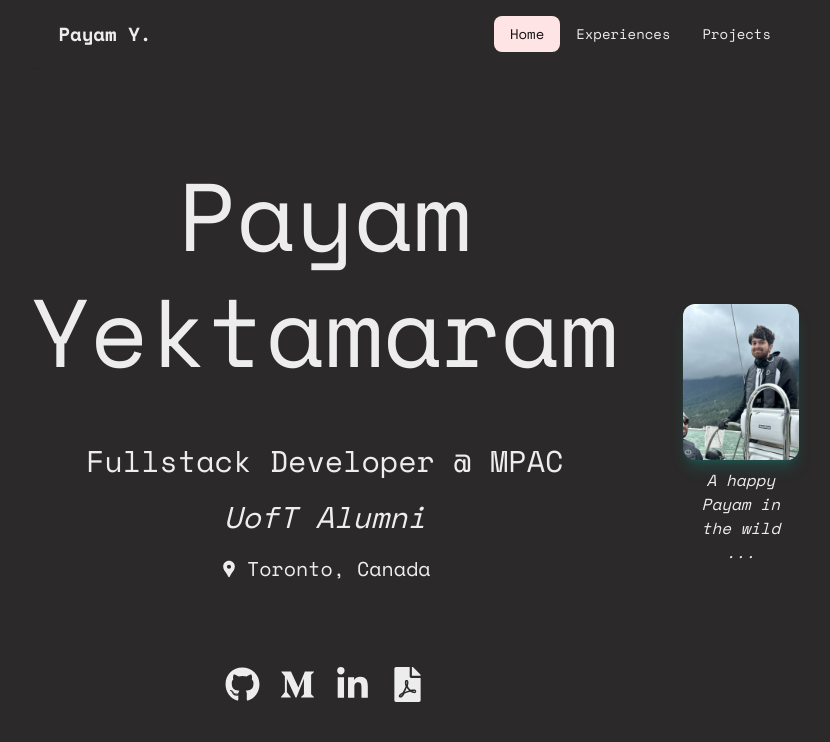
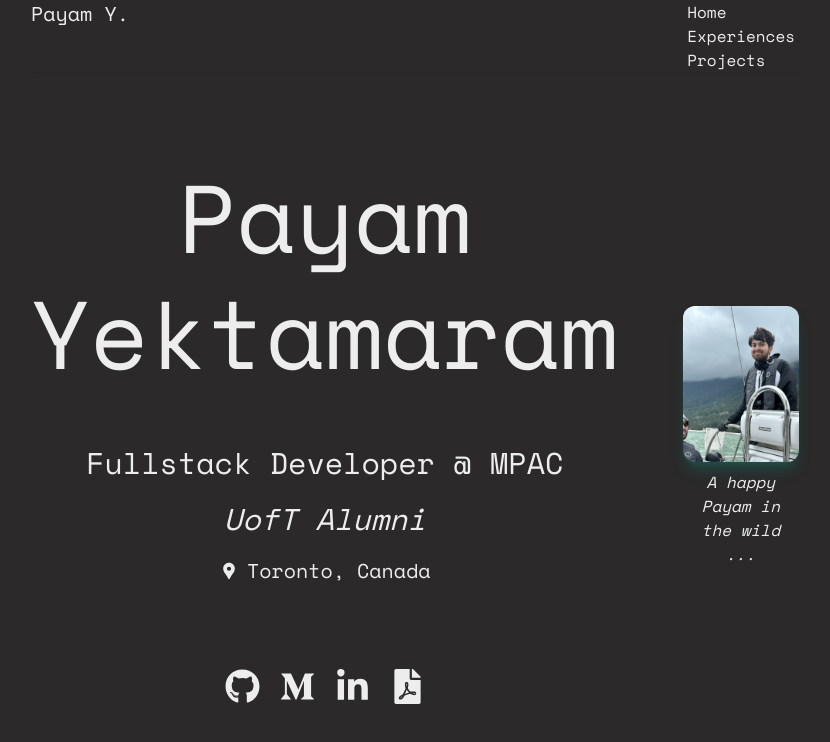
Before and after one commit to payamyek/portfolio-2024, a Next.js app: page / in a window 1280 px wide. Shown: the top 742 px of the page, without its empty margins (225-1055 px from the left). Built offline with nearby package versions, Linux system fonts and the light colour scheme.

Commit message:
feat: prepare for version upgrade

```diff
--- a/tailwind.config.ts
+++ b/tailwind.config.ts
@@ -1,6 +1,4 @@
 import type { Config } from 'tailwindcss';
-
-import daisyui from 'daisyui';
 
 const config: Config = {
   content: [
@@ -16,24 +14,6 @@ const config: Config = {
       },
     },
   },
-  daisyui: {
-    themes: [
-      {
-        rustic: {
-          primary: '#D9D9D9',
-          secondary: '#CBC3e3',
-          accent: '#D0CAE0',
-          neutral: '#ffe4e6',
-          'base-100': '#2B2929',
-          info: '#d8b4fe',
-          success: '#f0abfc',
-          warning: '#c4b5fd',
-          error: '#ec4899',
-        },
-      },
-    ],
-  },
-  plugins: [daisyui],
 };
 
 export default config;
```
